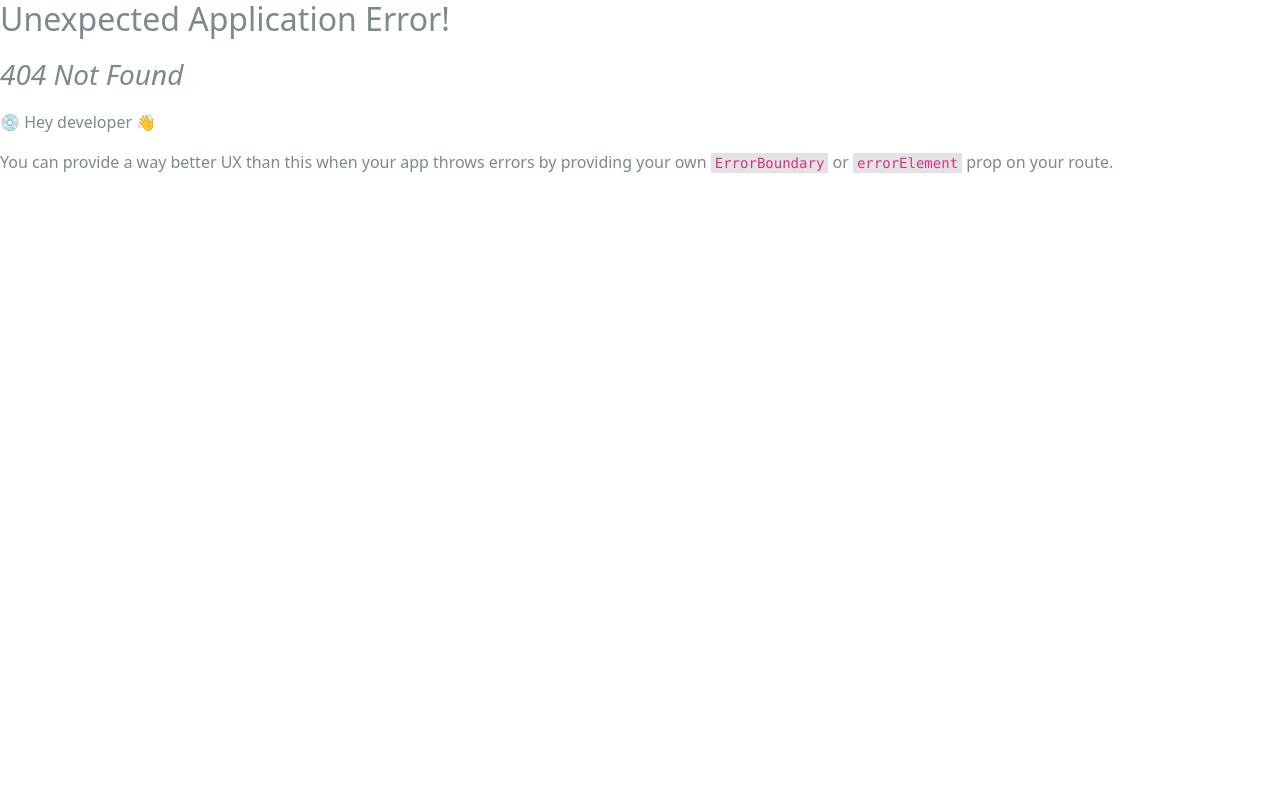
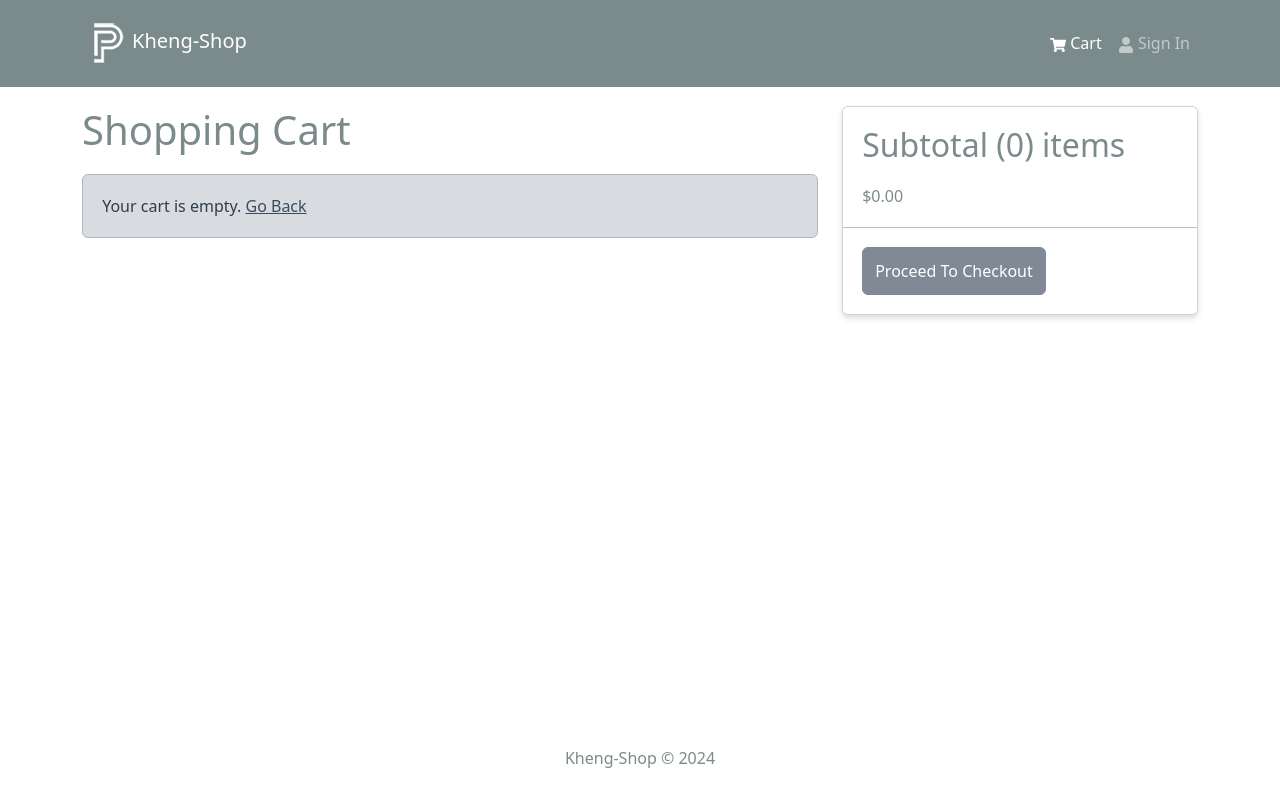
Before and after one commit to Kheng-Uzamaki/online-shop, a React (Create React App) app in the folder frontend/: page /cart in a window 1280 px wide. Before the commit this address had no page. Built offline with nearby package versions, Linux system fonts and the light colour scheme.

Commit message:
cartScreen

```diff
--- a/frontend/src/index.js
+++ b/frontend/src/index.js
@@ -12,6 +12,7 @@
 import App from "./App";
 import HomeScreen from "./screens/HomeScreen";
 import ProductScreen from "./screens/ProductScreen";
+import CartScreen from "./screens/CartScreen";
 import { Provider } from "react-redux";
 import store from "./store";
 
@@ -22,6 +23,7 @@
     <Route path="/" element={<App />}>
       <Route index={true} path="/" element={<HomeScreen />} />
       <Route path="/product/:id" element={<ProductScreen />} />
+      <Route path="/cart" element={<CartScreen />} />
     </Route>
   )
 );
--- /dev/null
+++ b/frontend/src/screens/CartScreen.jsx
@@ -0,0 +1,98 @@
+import { Link, useNavigate } from "react-router-dom";
+import {
+  Row,
+  Col,
+  ListGroup,
+  Image,
+  Form,
+  Button,
+  Card,
+} from "react-bootstrap";
+import { FaTrash } from "react-icons/fa";
+import Message from "../components/Message";
+import { useSelector, useDispatch } from "react-redux";
+import { addToCart } from "../slices/cartSlice";
+const CartScreen = () => {
+  const navigate = useNavigate();
+  const dispatch = useDispatch();
+  const cart = useSelector((state) => state.cart);
+  const { cartItems } = cart;
+  const addToCartHandler = async (product, qty) => {
+    dispatch(addToCart({ ...product, qty }));
+  };
+
+  return (
+    <Row>
+      <Col md={8}>
+        <h1 style={{ marginBottom: "20px" }}>Shopping Cart</h1>
+        {cartItems.length === 0 ? (
+          <Message>
+            Your cart is empty. <Link to="/">Go Back</Link>
+          </Message>
+        ) : (
+          <ListGroup variant="flush ">
+            {cartItems.map((item) => (
+              <ListGroup.Item key={item._id}>
+                <Row>
+                  <Col md={2}>
+                    <Image src={item.image} alt={item.name} fluid rounded />
+                  </Col>
+                  <Col md={3}>
+                    <Link to={`/product/${item._id}`}>{item.name}</Link>
+                  </Col>
+                  <Col md={2}>${item.price}</Col>
+                  <Col md={2}>
+                    <Form.Control
+                      as="select"
+                      value={item.qty}
+                      onChange={(e) => addToCartHandler(item, Number(e.target.value))}
+                    >
+                      {[...Array(item.countInStock).keys()].map((x) => (
+                        <option key={x + 1} value={x + 1}>
+                          {x + 1}
+                        </option>
+                      ))}
+                    </Form.Control>
+                  </Col>
+                  <Col md={2}>
+                    <Button variant="light" type="button">
+                      <FaTrash />
+                    </Button>
+                  </Col>
+                </Row>
+              </ListGroup.Item>
+            ))}
+          </ListGroup>
+        )}
+      </Col>
+
+      <Col md={4}>
+        <Card>
+          <ListGroup variant="flush">
+            <ListGroup.Item>
+              <h2>
+                Subtotal ({cartItems.reduce((acc, item) => acc + item.qty, 0)})
+                items
+              </h2>
+              $
+              {cartItems
+                .reduce((acc, item) => acc + item.qty * item.price, 0)
+                .toFixed(2)}
+            </ListGroup.Item>
+            <ListGroup.Item>
+              <Button
+                type="button"
+                className="btn-block"
+                disabled={cartItems.length === 0}
+              >
+                Proceed To Checkout
+              </Button>
+            </ListGroup.Item>
+          </ListGroup>
+        </Card>
+      </Col>
+    </Row>
+  );
+};
+
+export default CartScreen;
```
